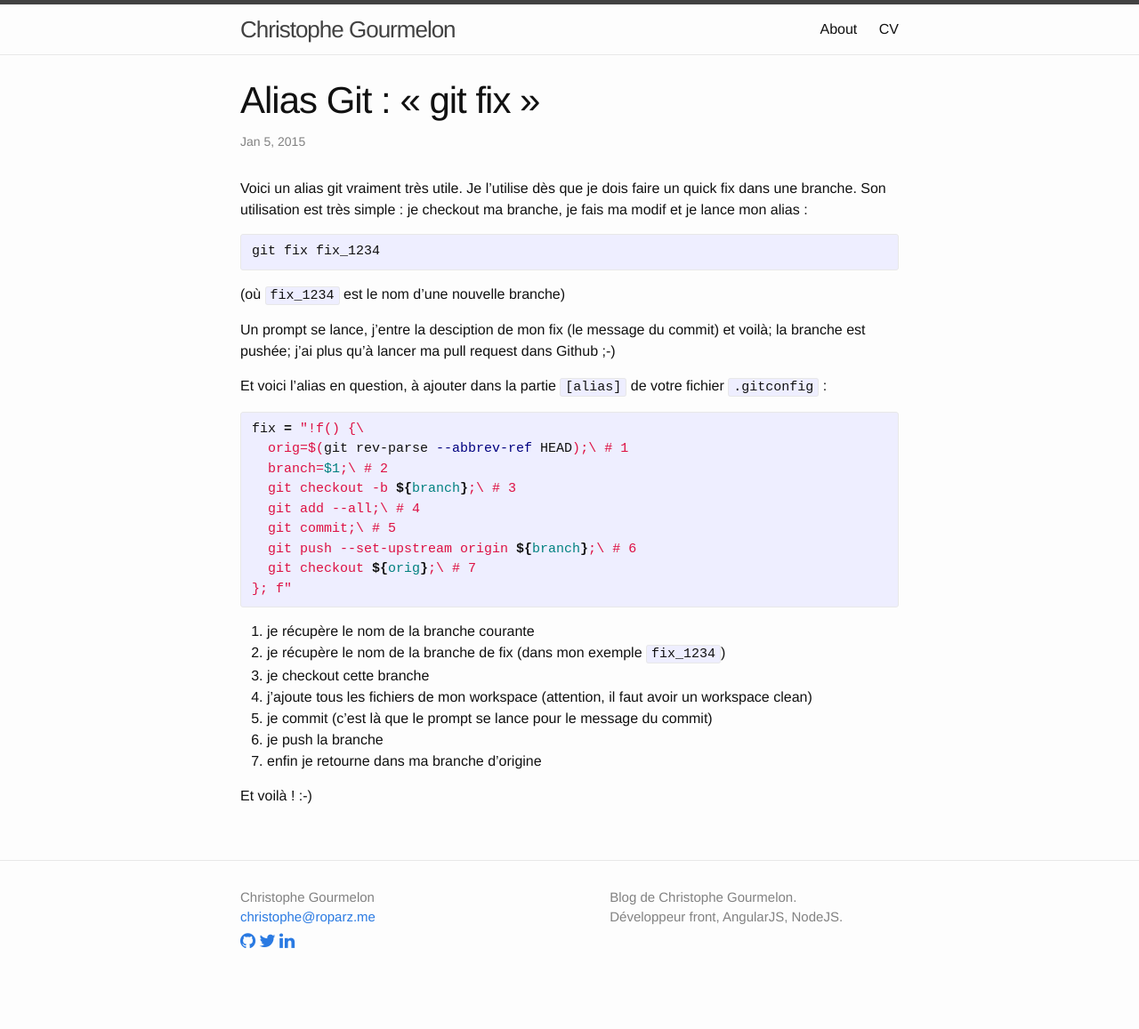
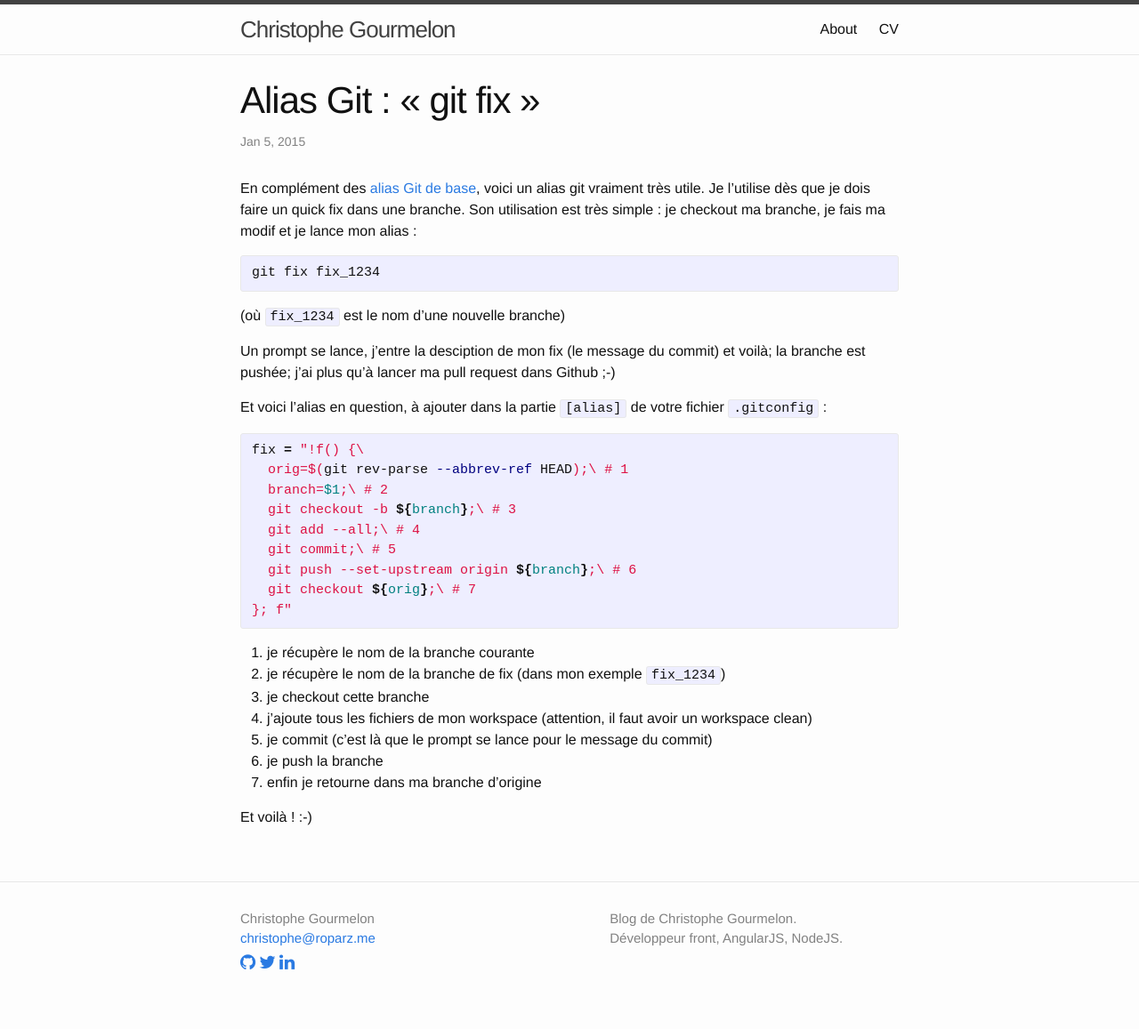
Before and after one commit to roparz/roparz.github.io, a Jekyll site: the page built from _posts/2015-01-04-git-fix.md, in a window 1280 px wide. Shown: the whole page at 89% size. Built offline with Jekyll 4.4.1, drawn with Linux system fonts in a browser that asks for light colours; nearby versions of some CDN libraries; before the commit the page ends 1133 px from its top, so only the background shows below that.

Commit message:
update post

```diff
--- a/_posts/2015-01-04-git-fix.md
+++ b/_posts/2015-01-04-git-fix.md
@@ -4,9 +4,9 @@ title:  "Alias Git : « git fix »"
 date:   2015-01-05 01:00:00
 ---
 
-Voici un alias git vraiment très utile. Je l'utilise dès que je dois faire un
-quick fix dans une branche. Son utilisation est très simple : je checkout ma
-branche, je fais ma modif et je lance mon alias :
+En complément des [alias Git de base](/2014/12/21/basic-git-aliases.html), voici un alias git vraiment très utile.
+Je l'utilise dès que je dois faire un quick fix dans une branche. Son utilisation
+est très simple : je checkout ma branche, je fais ma modif et je lance mon alias :
 {% highlight bash %}
 git fix fix_1234
 {% endhighlight %}
@@ -16,7 +16,8 @@ Un prompt se lance, j'entre la desciption de mon fix (le message du commit) et
 voilà; la branche est pushée; j'ai plus qu'à lancer ma pull request dans Github
 ;-)
 
-Et voici l'alias en question, à ajouter dans la partie `[alias]` de votre fichier `.gitconfig` :
+Et voici l'alias en question, à ajouter dans la partie `[alias]` de votre fichier
+`.gitconfig` :
 
 {% highlight bash %}
 fix = "!f() {\
```
